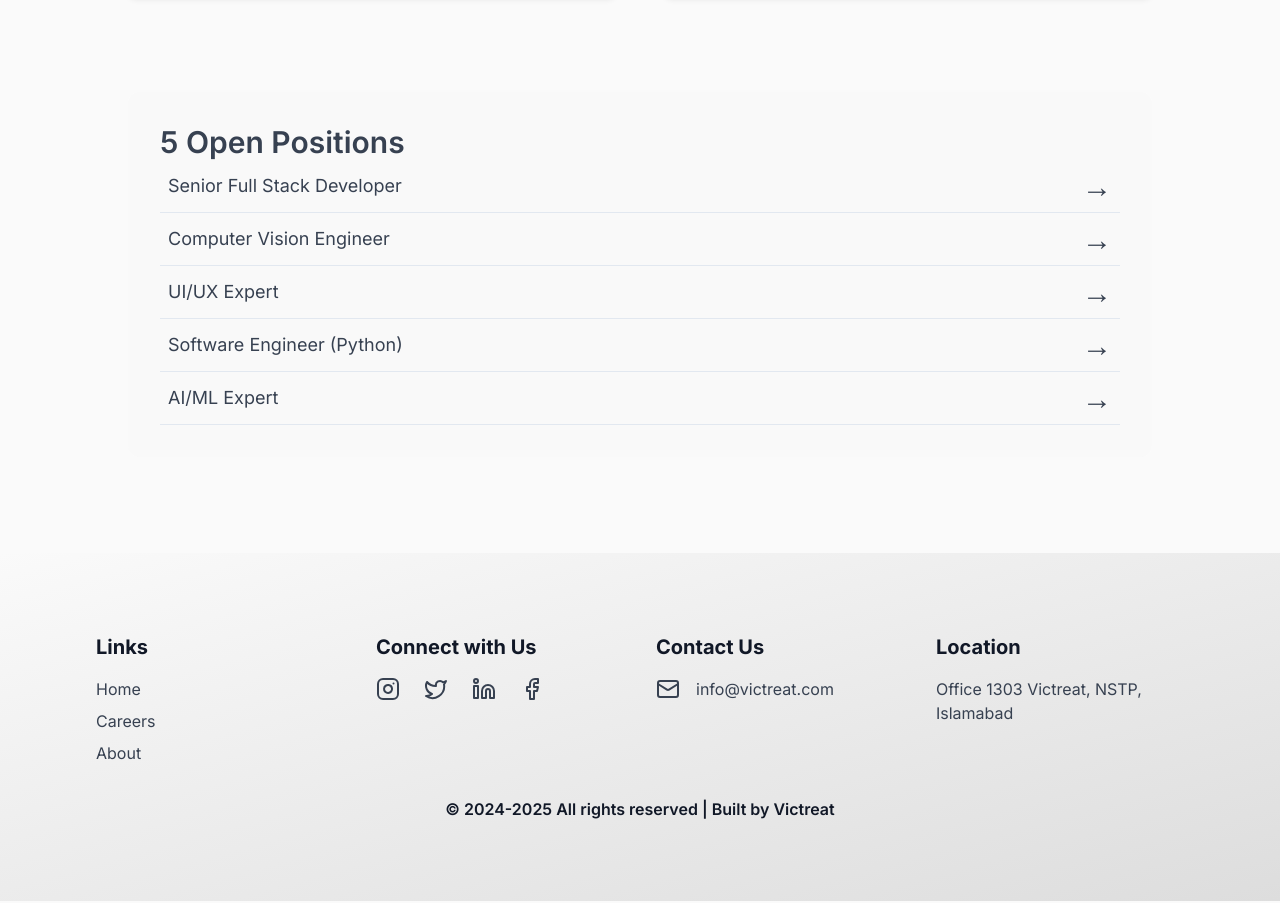
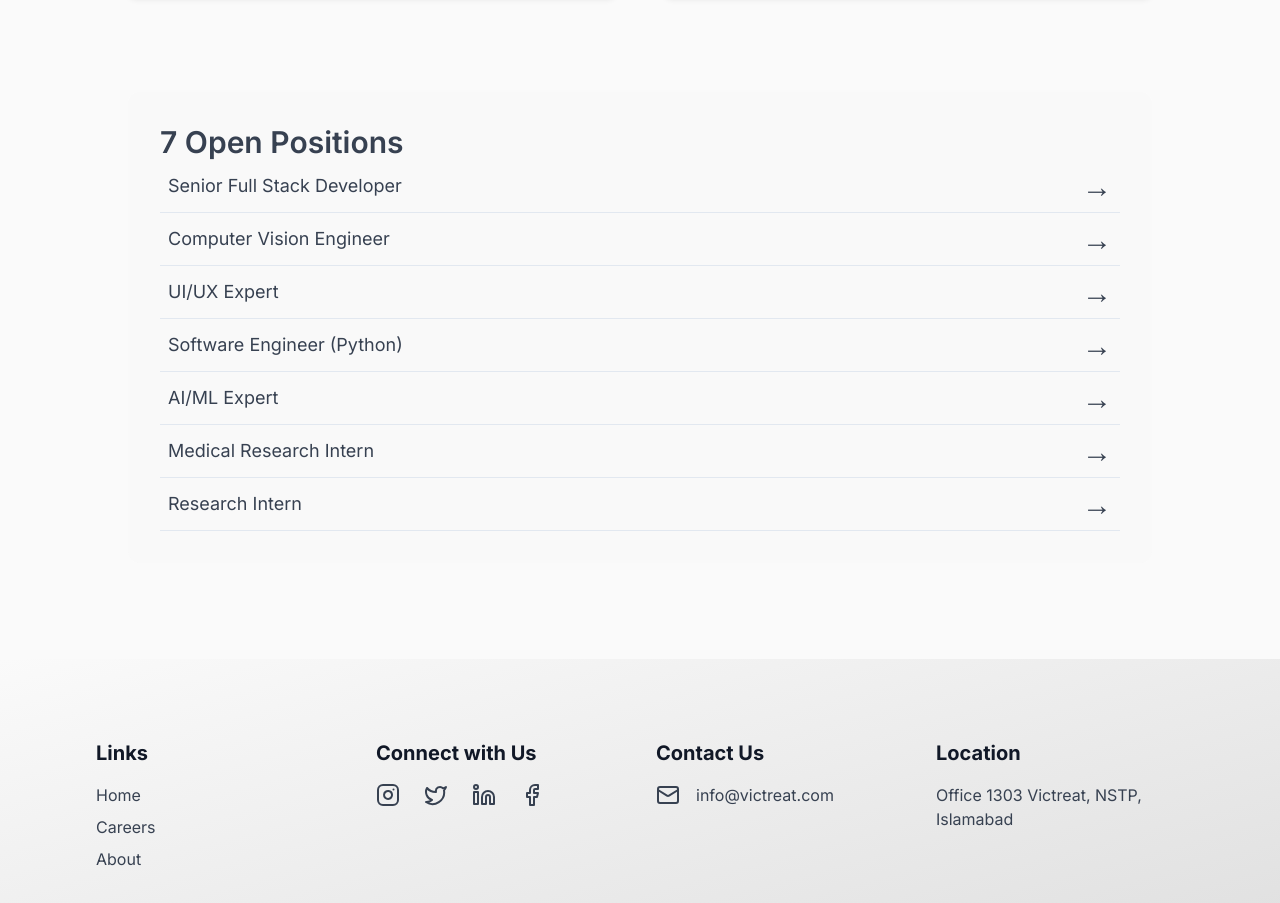
Before and after one commit to zaineli/victreat, a Next.js app: page /careers in a window 1280 px wide. Shown: the part 1480-2383 px from the top of the page. Built offline with nearby package versions, Linux system fonts and the light colour scheme.

Commit message:
added JDs for interns

```diff
--- a/app/careers/jobsData.ts
+++ b/app/careers/jobsData.ts
@@ -1,9 +1,10 @@
 export const jobsData = [
   {
-      "id": "senior-full-stack-developer",
-      "title": "Senior Full Stack Developer",
-      "expectations": "The role involves leading the design, development, and maintenance of the Victreat patient-facing portal aimed at enhancing patient engagement and treatment accessibility. Key responsibilities include implementing backend services, APIs, and databases to help identify treatment options, as well as developing responsive user interfaces for seamless navigation. \n\nCollaboration with cross-functional teams is essential to integrate AI and machine learning algorithms for personalized treatment recommendations. The position also requires ensuring the platform's scalability, performance, and security, along with conducting thorough code reviews, testing, and debugging to deliver high-quality software solutions that meet the evolving needs of patients and healthcare providers.",
-      "requirments": [
+    id: "senior-full-stack-developer",
+    title: "Senior Full Stack Developer",
+    expectations:
+      "The role involves leading the design, development, and maintenance of the Victreat patient-facing portal aimed at enhancing patient engagement and treatment accessibility. Key responsibilities include implementing backend services, APIs, and databases to help identify treatment options, as well as developing responsive user interfaces for seamless navigation. \n\nCollaboration with cross-functional teams is essential to integrate AI and machine learning algorithms for personalized treatment recommendations. The position also requires ensuring the platform's scalability, performance, and security, along with conducting thorough code reviews, testing, and debugging to deliver high-quality software solutions that meet the evolving needs of patients and healthcare providers.",
+    requirments: [
       "Bachelor's or Master's degree in Computer Science, Software Engineering, or a related field",
       "Proven experience as a full stack developer with expertise in Python and web frameworks like Django or Flask",
       "Strong proficiency in front-end technologies such as HTML, CSS, JavaScript, and modern frameworks like Next",
@@ -11,46 +12,51 @@ export const jobsData = [
       "Knowledge of software development best practices, version control systems and agile methodologies",
       "Ability to translate complex requirements into scalable and efficient technical solutions",
       "Excellent problem-solving skills",
-            "Prior experience in healthcare technology or related fields is a plus"
+      "Prior experience in healthcare technology or related fields is a plus",
     ],
-      "offerings": "Join our team and enjoy an attractive compensation package that reflects your skills and contributions. We are committed to your professional development, offering a variety of learning opportunities and clear pathways for career advancement. Our engaging team culture fosters collaboration and creativity, ensuring that you thrive in a dynamic work environment. Plus, you’ll have the chance to be at the forefront of groundbreaking advancements in healthcare technology, making a meaningful impact in the industry."
+    offerings:
+      "Join our team and enjoy an attractive compensation package that reflects your skills and contributions. We are committed to your professional development, offering a variety of learning opportunities and clear pathways for career advancement. Our engaging team culture fosters collaboration and creativity, ensuring that you thrive in a dynamic work environment. Plus, you’ll have the chance to be at the forefront of groundbreaking advancements in healthcare technology, making a meaningful impact in the industry.",
   },
   {
-      "id": "computer-vision-engineer",
-      "title": "Computer Vision Engineer",
-      "expectations": "We expect you to design and implement computer vision algorithms aimed at effectively interpreting visual data to extract meaningful insights that enhance treatment suggestions and navigation. You will work closely with software engineers, data scientists, and product managers to create integrated solutions that drive innovation. \n\nStaying current with the latest research and advancements in computer vision and machine learning will be essential for continuously improving our products. Additionally, you will maintain thorough documentation of algorithms and models, providing technical support to team members as needed to ensure smooth project execution and knowledge sharing.",
-      "requirments": [
+    id: "computer-vision-engineer",
+    title: "Computer Vision Engineer",
+    expectations:
+      "We expect you to design and implement computer vision algorithms aimed at effectively interpreting visual data to extract meaningful insights that enhance treatment suggestions and navigation. You will work closely with software engineers, data scientists, and product managers to create integrated solutions that drive innovation. \n\nStaying current with the latest research and advancements in computer vision and machine learning will be essential for continuously improving our products. Additionally, you will maintain thorough documentation of algorithms and models, providing technical support to team members as needed to ensure smooth project execution and knowledge sharing.",
+    requirments: [
       "Bachelor’s or Master’s degree in Computer Science, Electrical Engineering, Mathematics, or a related field.",
       "Proven experience in developing computer vision algorithms using programming languages such as Python or C++.",
       "Familiarity with frameworks like OpenCV, TensorFlow, and PyTorch is essential.",
       "Experience with data extraction from visual graphs, flow charts and tables is a big plus.",
       "Excellent analytical skills with a keen attention to detail, capable of addressing complex challenges in computer vision.",
-            "Willingness to learn and adapt to new technologies and methodologies in the rapidly evolving field of computer vision."
+      "Willingness to learn and adapt to new technologies and methodologies in the rapidly evolving field of computer vision.",
     ],
-      "offerings": "Join our team and enjoy an attractive compensation package that reflects your skills and contributions. We are committed to your professional development, offering a variety of learning opportunities and clear pathways for career advancement. Our engaging team culture fosters collaboration and creativity, ensuring that you thrive in a dynamic work environment. Plus, you’ll have the chance to be at the forefront of groundbreaking advancements in healthcare technology, making a meaningful impact in the industry."
+    offerings:
+      "Join our team and enjoy an attractive compensation package that reflects your skills and contributions. We are committed to your professional development, offering a variety of learning opportunities and clear pathways for career advancement. Our engaging team culture fosters collaboration and creativity, ensuring that you thrive in a dynamic work environment. Plus, you’ll have the chance to be at the forefront of groundbreaking advancements in healthcare technology, making a meaningful impact in the industry.",
   },
   {
-      "id": "ui-ux-expert",
-      "title": "UI/UX Expert",
-      "expectations": "The responsibilities for this role center around designing an intuitive user interface for the Victreat patient-facing portal. This involves conducting user research to understand patient needs, creating wireframes and prototypes that deliver exceptional user experiences, and collaborating with cross-functional teams to align designs with standards of care. \n\n We expect you to implement best practices in usability and accessibility, while continuously iterating on designs based on user feedback and data insights, is essential to enhance the interface and promote patient engagement.",
-      "requirments": [
+    id: "ui-ux-expert",
+    title: "UI/UX Expert",
+    expectations:
+      "The responsibilities for this role center around designing an intuitive user interface for the Victreat patient-facing portal. This involves conducting user research to understand patient needs, creating wireframes and prototypes that deliver exceptional user experiences, and collaborating with cross-functional teams to align designs with standards of care. \n\n We expect you to implement best practices in usability and accessibility, while continuously iterating on designs based on user feedback and data insights, is essential to enhance the interface and promote patient engagement.",
+    requirments: [
       "4+ years of experience in UI/UX design, preferably in the healthcare or health tech industry",
       "Ability to translate complex healthcare information into clear and engaging user interfaces",
       "Proficiency in design tools such as Figma, Sketch, or Adobe Creative Suite",
       "Strong portfolio showcasing user-centered design solutions and successful projects",
       "Knowledge of human-computer interaction, usability principles, and accessibility standards",
       "Excellent communication skills and a collaborative mindset",
-                "Passion for improving patient experiences and outcomes through technology"
-
+      "Passion for improving patient experiences and outcomes through technology",
     ],
-      "offerings": "Join our team and enjoy an attractive compensation package that reflects your skills and contributions. We are committed to your professional development, offering a variety of learning opportunities and clear pathways for career advancement. Our engaging team culture fosters collaboration and creativity, ensuring that you thrive in a dynamic work environment. Plus, you’ll have the chance to be at the forefront of groundbreaking advancements in healthcare technology, making a meaningful impact in the industry."
+    offerings:
+      "Join our team and enjoy an attractive compensation package that reflects your skills and contributions. We are committed to your professional development, offering a variety of learning opportunities and clear pathways for career advancement. Our engaging team culture fosters collaboration and creativity, ensuring that you thrive in a dynamic work environment. Plus, you’ll have the chance to be at the forefront of groundbreaking advancements in healthcare technology, making a meaningful impact in the industry.",
   },
 
   {
-      "id": "software-engineer-python",
-      "title": "Software Engineer (Python)",
-      "expectations": "In this role, we expect you to develop Python solutions to gather data from various online sources and integrate it into our databases and processing pipelines. A strong emphasis will be placed on optimizing data collection techniques for accuracy and reliability. You will collaborate with cross-functional teams to translate business requirements into technical solutions, while also documenting code and processes to ensure transparency and knowledge sharing within the organization",
-      "requirments": [
+    id: "software-engineer-python",
+    title: "Software Engineer (Python)",
+    expectations:
+      "In this role, we expect you to develop Python solutions to gather data from various online sources and integrate it into our databases and processing pipelines. A strong emphasis will be placed on optimizing data collection techniques for accuracy and reliability. You will collaborate with cross-functional teams to translate business requirements into technical solutions, while also documenting code and processes to ensure transparency and knowledge sharing within the organization",
+    requirments: [
       "Bachelor's degree in Computer Science, Engineering, or a related field",
       "2+ years of experience in web scraping and Python development",
       "Proficiency in Python and familiarity with web scraping libraries such as Scrapy, Beautiful Soup, and Selenium",
@@ -58,23 +64,60 @@ export const jobsData = [
       "Experience with Elasticsearch is a big plus",
       "Excellent problem-solving and analytical skills",
       "Ability to work independently and as part of a team",
-            "Good communication and documentation skills"
+      "Good communication and documentation skills",
     ],
-      "offerings": "Join our team and enjoy an attractive compensation package that reflects your skills and contributions. We are committed to your professional development, offering a variety of learning opportunities and clear pathways for career advancement. Our engaging team culture fosters collaboration and creativity, ensuring that you thrive in a dynamic work environment. Plus, you’ll have the chance to be at the forefront of groundbreaking advancements in healthcare technology, making a meaningful impact in the industry."
+    offerings:
+      "Join our team and enjoy an attractive compensation package that reflects your skills and contributions. We are committed to your professional development, offering a variety of learning opportunities and clear pathways for career advancement. Our engaging team culture fosters collaboration and creativity, ensuring that you thrive in a dynamic work environment. Plus, you’ll have the chance to be at the forefront of groundbreaking advancements in healthcare technology, making a meaningful impact in the industry.",
   },
 
   {
-      "id": "ai-ml-expert",
-      "title": "AI/ML Expert",
-      "expectations": "We expect you to implement advanced machine learning models focused on NLP algorithms, utilizing sophisticated embedding techniques to enhance semantic search and information retrieval. Your role will involve creating algorithms for neural search systems that efficiently handle complex data and leveraging LLMs to develop generative AI capable of performing human-level comparative analyses on medical treatments. \n\nCollaboration with cross-functional teams, including data scientists and healthcare professionals, will be essential to align AI solutions with user needs, while staying current with advancements in the field and rigorously testing models to ensure high performance and reliability.",
-      "requirments": [
+    id: "ai-ml-expert",
+    title: "AI/ML Expert",
+    expectations:
+      "We expect you to implement advanced machine learning models focused on NLP algorithms, utilizing sophisticated embedding techniques to enhance semantic search and information retrieval. Your role will involve creating algorithms for neural search systems that efficiently handle complex data and leveraging LLMs to develop generative AI capable of performing human-level comparative analyses on medical treatments. \n\nCollaboration with cross-functional teams, including data scientists and healthcare professionals, will be essential to align AI solutions with user needs, while staying current with advancements in the field and rigorously testing models to ensure high performance and reliability.",
+    requirments: [
       "A Master’s in Computer Science, Data Science, AI/ML, or a related field.",
       "Minimum of 4-5 years of hands-on experience in AI/ML, with a strong focus on NLP, embedding techniques, vector search and LLMs.",
       "Proficiency in programming languages such as Python, and familiarity with ML frameworks (e.g., TensorFlow, PyTorch). ",
       "Experience with Elasticsearch and other vector databases is a big plus.",
       "Strong analytical and problem-solving abilities, with a solid understanding of statistical learning methods.",
-              "Excellent verbal and written communication skills, with the ability to convey complex technical concepts to non-technical stakeholders."
+      "Excellent verbal and written communication skills, with the ability to convey complex technical concepts to non-technical stakeholders.",
     ],
-      "offerings": "Join our team and enjoy an attractive compensation package that reflects your skills and contributions. We are committed to your professional development, offering a variety of learning opportunities and clear pathways for career advancement. Our engaging team culture fosters collaboration and creativity, ensuring that you thrive in a dynamic work environment. Plus, you’ll have the chance to be at the forefront of groundbreaking advancements in healthcare technology, making a meaningful impact in the industry."
-  }
-  ]
+    offerings:
+      "Join our team and enjoy an attractive compensation package that reflects your skills and contributions. We are committed to your professional development, offering a variety of learning opportunities and clear pathways for career advancement. Our engaging team culture fosters collaboration and creativity, ensuring that you thrive in a dynamic work environment. Plus, you’ll have the chance to be at the forefront of groundbreaking advancements in healthcare technology, making a meaningful impact in the industry.",
+  },
+  {
+    id: "medical-research-intern",
+    title: "Medical Research Intern",
+    expectations:
+      "Our paid Victreat Internship Program for 2024 is specifically designed for medical students. This program offers interns invaluable exposure to world-class medical forums across various specialties, including oncology, neurology, cardiology, endocrinology, psychiatry, and immunology. We are looking for MBBS students to work remotely with us. \nInterns will virtually attend the top medical conferences taking place across the globe, where they will summarize research findings on therapeutic advances and emerging data. These findings will then be presented to our broader team, contributing to our collective knowledge and progress. \nKey responsibilities include attending a medical conference virtually, evaluating the data on the latest drugs by big pharmaceutical companies presenting at the conferences, and staying updated with the latest research being presented at a conference. This also includes compiling relevant information and making presentations on the latest research findings that were presented at the medical conference. The position also requires punctuality and the ability to meet deadlines.\n",
+    requirments: [
+        "Currently enrolled in an MBBS program or a related health sciences degree",
+        "Strong interest and proficiency in reading medical literature and the latest research",
+        "Ability to analyze new research data effectively",
+        "Capability to meet deadlines efficiently",
+        "Proficiency in summarizing and presenting research findings",
+        "Excellent communication skills to convey complex medical information clearly",
+        "Strong organizational skills and attention to detail",
+        "Ability to work independently and manage time effectively",
+        "Reliable internet connection and ability to work remotely",
+    ],
+    offerings:
+      "Join our team and enjoy an attractive compensation package that reflects your skills and contributions. We are committed to your professional development, offering a variety of learning opportunities and clear pathways for career advancement. Our engaging team culture fosters collaboration and creativity, ensuring that you thrive in a dynamic work environment. Plus, you’ll have the chance to be at the forefront of groundbreaking advancements in healthcare technology, making a meaningful impact in the industry.",
+  },
+  {
+    id: "research-intern",
+    title: "Research Intern",
+    expectations:
+      "The role involves supporting the organization and management of all research data related to the Victreat patient-facing portal. Key responsibilities include maintaining comprehensive and up-to-date records of research findings and assisting in the preparation of detailed reports. Additionally, the research intern will be responsible for monitoring upcoming medical conferences. This includes compiling relevant information, making presentations to navigate through the conferences effectively, and staying up-to-date with the most important research being presented at a conference.\n\nThe position also requires strong organizational skills, and the ability to manage multiple tasks simultaneously. The ideal candidate will demonstrate attention to detail, the ability to work independently, and a commitment to contributing to the continuous improvement of patient treatment options through rigorous research.",
+    requirments: [
+      "Preferably a student or a graduate with a degree in Biology, Chemistry, Biotechnology, Biochemistry, or Pharmacy",
+      "Proficient in Microsoft Excel, PowerPoint, and Word",
+      "Exceptional organizational skills with a keen attention to detail",
+      "Punctual and reliable, with a strong sense of responsibility",
+      "Team-driven with the ability to collaborate effectively with cross-functional teams",
+    ],
+    offerings:
+      "Join our team and enjoy an attractive compensation package that reflects your skills and contributions. We are committed to your professional development, offering a variety of learning opportunities and clear pathways for career advancement. Our engaging team culture fosters collaboration and creativity, ensuring that you thrive in a dynamic work environment. Plus, you’ll have the chance to be at the forefront of groundbreaking advancements in healthcare technology, making a meaningful impact in the industry.",
+  },
+];
```
Lines whose indentation alone changed are shown as unchanged.
